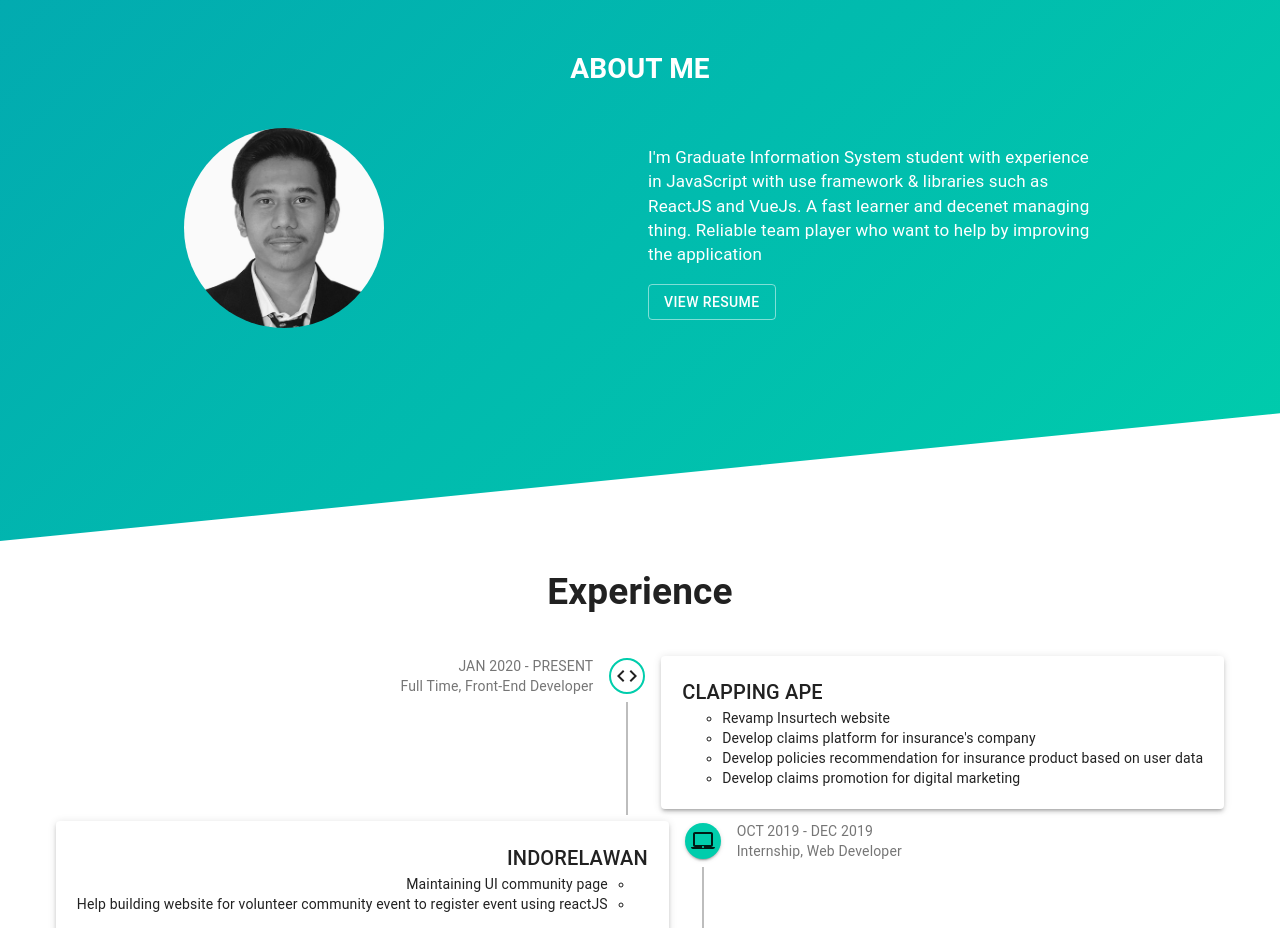
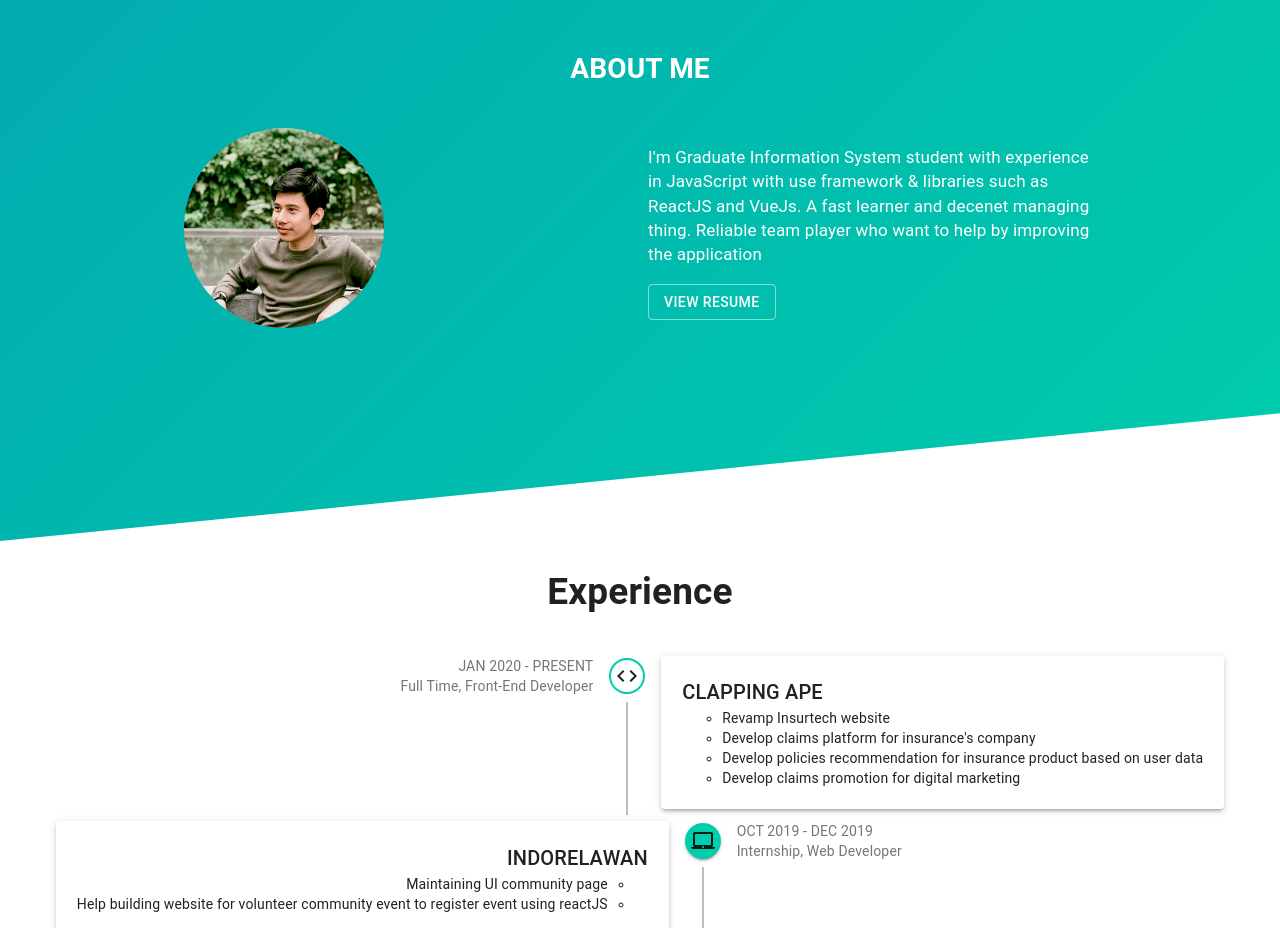
Before and after one commit to ihsanrabb/Ihsanuddin-porto, a Next.js app: page / in a window 1280 px wide. Shown: the part 840-1768 px from the top of the page. Built offline with nearby package versions, Linux system fonts and the light colour scheme.

Commit message:
change about image avatar

```diff
--- a/components/About.js
+++ b/components/About.js
@@ -11,7 +11,7 @@ const About = () => {
           <h2 className="about-title">ABOUT ME</h2>
           </Grid>
           <Grid item xs={12} md={6}>
-            <img src="/ihsan-avatar.jpg" alt="Avatar" className="about-img" />
+            <img src="/ihsan-avatar1.jpg" alt="Avatar" className="about-img" />
           </Grid>
           <Grid item xs={12} md={6}>
             <p className="about-wording">I'm Graduate Information System student with experience in JavaScript with use framework & libraries such as ReactJS and VueJs. A fast learner and decenet managing thing. Reliable team player who want to help by improving the application</p>
```
